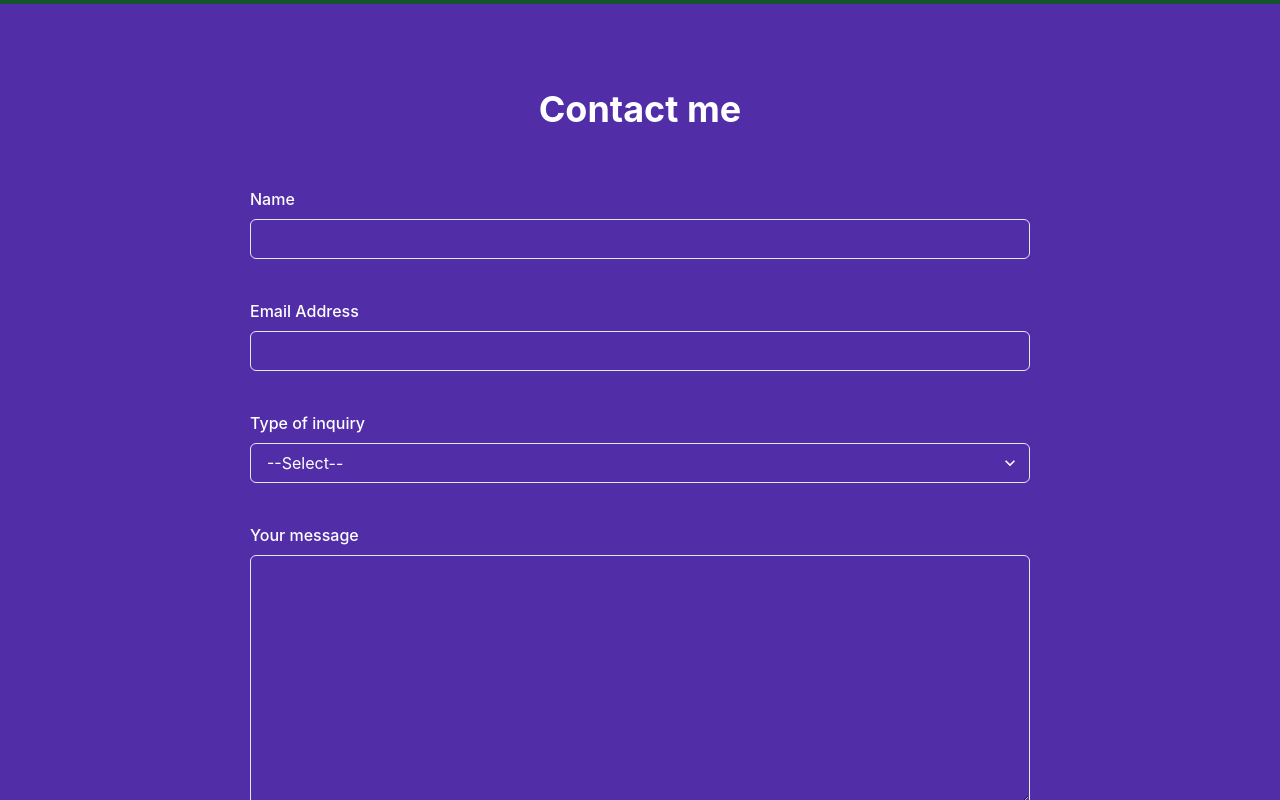
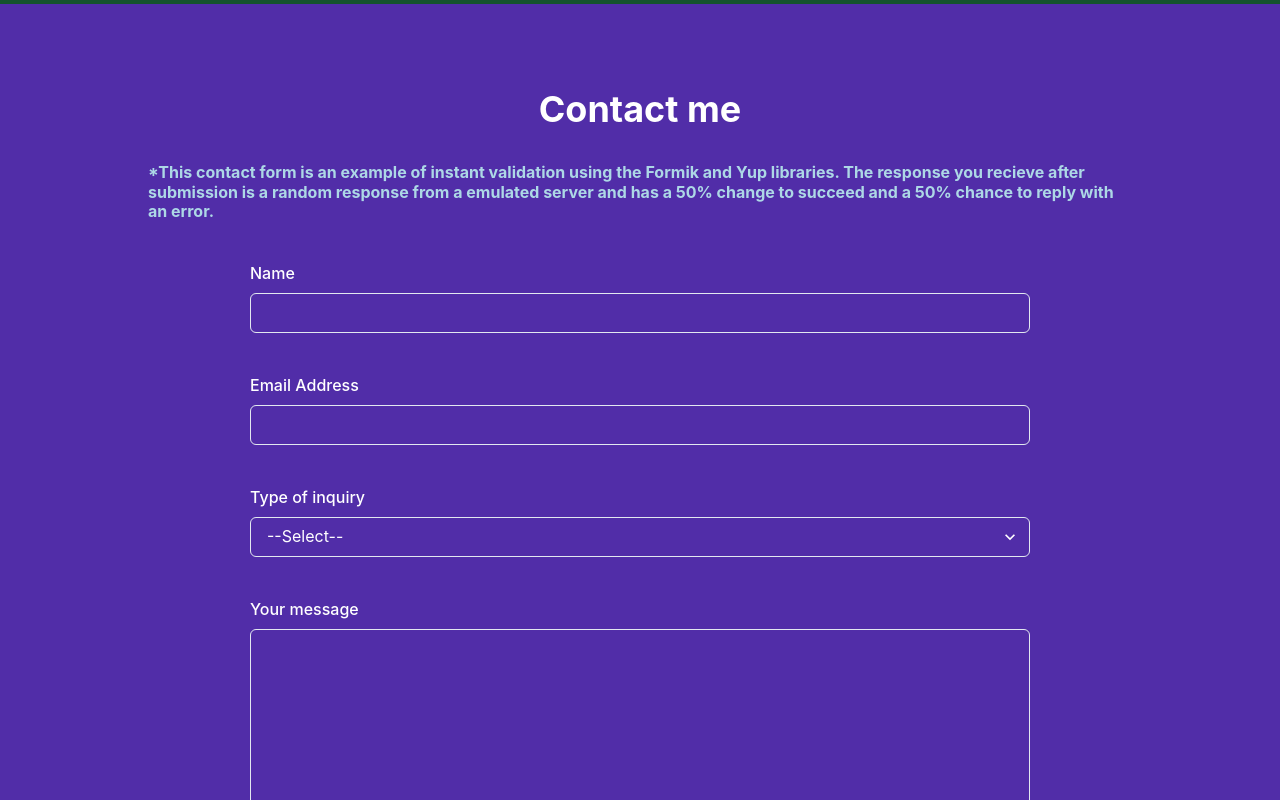
Before and after one commit to horoserp/React-Portfolio, a React (Create React App) app: page / in a window 1280 px wide. Shown: the part 2960-3760 px from the top of the page. Built offline with nearby package versions, Linux system fonts and the light colour scheme.

Commit message:
Update: Add explanation to contact form.

```diff
--- a/package.json
+++ b/package.json
@@ -1,7 +1,6 @@
 {
   "//": "homepage: https://horoserp.github.io/React-Portfolio#top",
   "name": "react-portfolio",
-  "homepage": "https://horoserp.github.io/React-Portfolio#top",
   "version": "0.1.0",
   "private": true,
   "dependencies": {
--- a/src/components/ContactMeSection.js
+++ b/src/components/ContactMeSection.js
@@ -69,7 +69,17 @@ const ContactMeSection = () => {
         <Heading as="h1">
           Contact me
         </Heading>
-        <Flex alignItems="center" justify="center" p={12} rounded="md" w="100%">
+        <Heading
+          as="h3"
+          size="sm"
+          color="lightblue"
+          pt={6}
+        >
+          *This contact form is an example of instant validation using the Formik and Yup libraries.
+          The response you recieve after submission is a random response from a emulated server and
+          has a 50% change to succeed and a 50% chance to reply with an error.
+        </Heading>
+        <Flex alignItems="center" justify="center" p={8} rounded="md" w="100%">
           <form onSubmit= {formik.handleSubmit}>
             <VStack spacing={10}>
               <FormControl isInvalid={formik.touched.firstName && formik.errors.firstName}>
```
